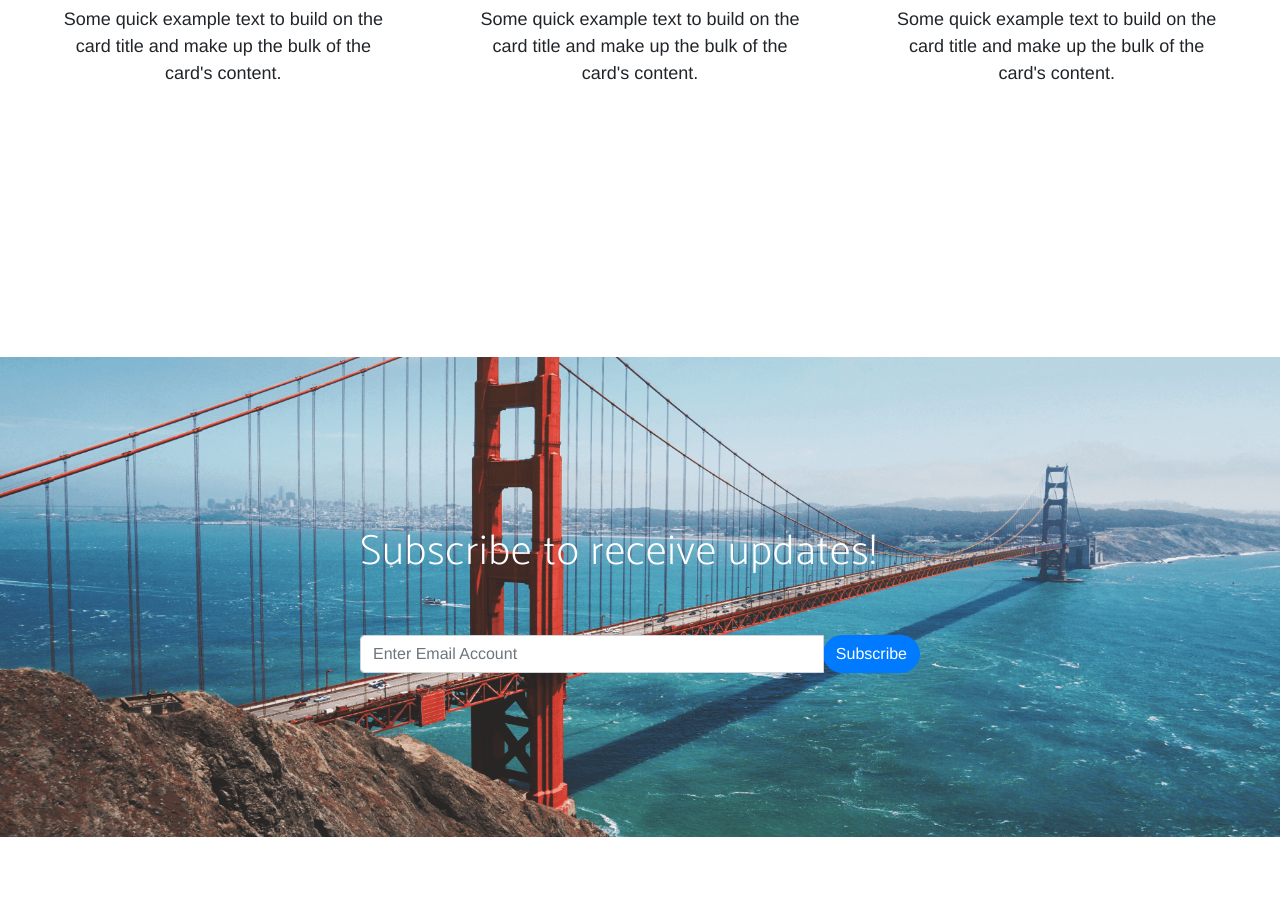
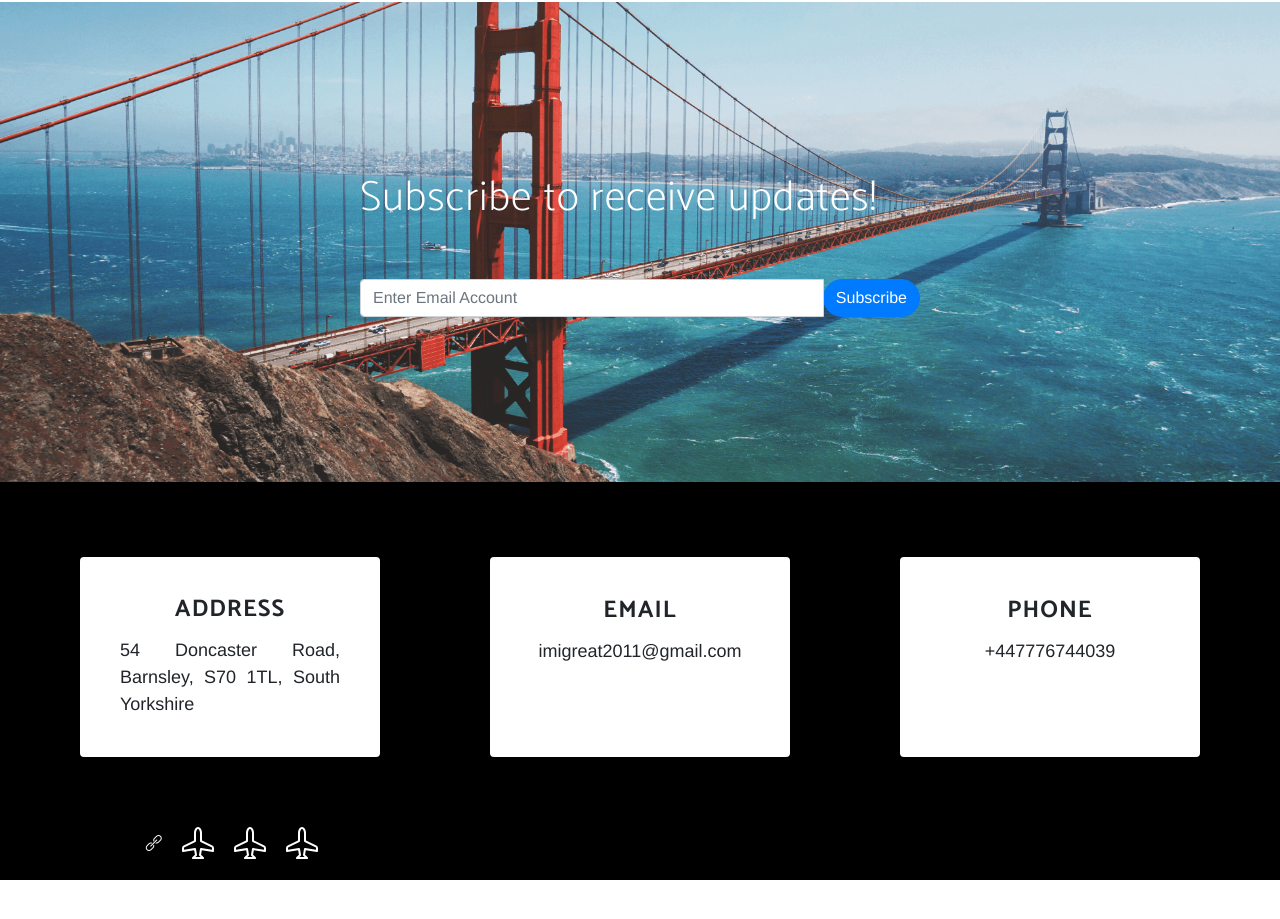
Before and after one commit to mannyigho/travel-california, a plain HTML site: page starter/index.html in a window 1280 px wide. Shown: the part 1957-2876 px from the top of the page. After the commit the page ends 2837 px from the top, so only its background shows below. Drawn offline with nearby package versions, Linux system fonts and the light colour scheme; a web font is replaced by a local one.

Commit message:
Completed the contact section and working on the icons below it

```diff
--- a/starter/css/index.css
+++ b/starter/css/index.css
@@ -55,8 +55,9 @@ p {
   margin-bottom: 20px;
 }
 
-section {
-  padding: 100px 0;
+testimonials-section {
+  padding-top: 50px;
+  padding-bottom: 50px;
 }
 
 section h2 {
@@ -131,6 +132,8 @@ header {
   text-align: center;
   align-items: center;
   justify-content: center;
+  padding-top: 40px;
+  padding-bottom: 40px;
 }
 
 .download-big-text {
@@ -156,7 +159,8 @@ header {
 
 .sectionHeading {
   text-align: center;
-  margin-bottom: 20px;
+  margin-top: 50px;
+  margin-bottom: 30px;
   font-weight: bold;
 }
 
@@ -180,6 +184,15 @@ header {
   text-align: center;
 }
 
+h5.card-title {
+  font-weight: bolder;
+  font-size: 24px;
+}
+
+p.card-text {
+  text-align: justify;
+}
+
 .travel-CTA {
   background: url(../images/SF.png);
   background-size: cover;
@@ -201,4 +214,39 @@ form {
 .form-text {
   color: var(--white-color);
   font-size: 42px;
+  margin-bottom: 30px;
 }
+
+.bg-black {
+  background-color: #000000;
+  padding: 5px 40px 5px 40px;
+  margin-top: -16px;
+}
+
+.contact-card {
+  width: 300px;
+  height: 200px;
+  padding: 20px;
+  text-align: center;
+}
+
+.icon-row {
+  display: flex;
+  flex-direction: row;
+  align-items: center;
+  justify-content: center;
+}
+
+.rounded-circle {
+  border: 1px solid #ffffff;
+}
+
+.icon-link {
+  display: flex;
+  margin-top: 20px;
+  align-items: center;
+  justify-content: space-evenly;
+  gap: 20px;
+  list-style: none;
+  color: #ffffff;
+}
--- a/starter/index.html
+++ b/starter/index.html
@@ -80,9 +80,9 @@
   </section>
 
   <!-- Testimonials -->
-  <section class="testimonials">
+  <section class="testimonials-section">
      <!-- Cards -->
-  <div class="container-fluid content">
+  <div class="content">
     <h2 class="sectionHeading">What people are saying</h2>
     <div class="row showsNear">
       <!-- Card 1 -->
@@ -132,9 +132,9 @@
   <!-- Call to Action -->
   <section class="signup-section" id="signup">
     <div class="row">
-      <div class="travel-CTA col-lg-12 col-md-12 col-sm-12 col-xs-12">
+      <div class="travel-CTA form-group col-lg-12 col-md-12 col-sm-12 col-xs-12">
         <form class="form-group">
-          <h2 class="form-text">Subscribe to receive updates!</h2><br/><br/>
+           <h2 class="form-text">Subscribe to receive updates!</h2><br/>
           <div class="input-group mb-3">
             <input type="text" class="form-control" id="inputEmail" placeholder="Enter Email Account">
             <div class="input-group-append"></div>
@@ -148,6 +148,64 @@
 
   <!-- Contact-->
   <section class="contact-section bg-black">
+    <div class="row">
+      <!-- Card 1 -->
+      <div class="cardContainer col-lg-4 col-md-4 col-sm-12 col-xs-12">
+        <div class="card contact-card">
+          <div class="card-body">
+            <h5 class="card-title">ADDRESS</h5>
+            <p class="card-text">54 Doncaster Road, Barnsley, S70 1TL, South Yorkshire</p>
+          </div>
+        </div>
+      </div>
+      <!-- End card 1 -->
+
+      <!-- Card 2 -->
+      <div class="cardContainer col-lg-4 col-md-4 col-sm-12 col-xs-12">
+        <div class="card contact-card">
+          <div class="card-body">
+            <h5 class="card-title">EMAIL</h5>
+            <p class="card-text">imigreat2011@gmail.com</p>
+          </div>
+        </div>
+      </div>
+      <!-- End card 2 -->
+
+      <!-- Card 3 -->
+      <div class="cardContainer col-lg-4 col-md-4 col-sm-12 col-xs-12">
+        <div class="card contact-card">
+          <div class="card-body">
+            <h5 class="card-title">PHONE</h5>
+            <p class="card-text">+447776744039</p>
+          </div>
+        </div>
+      </div>
+      <!-- End card 3 -->
+
+      <div class="row icon-row">
+        <div class="icon-col col-lg-4 col-md-4 col-sm-6 col-xs-12">
+        <ul class="icon-link">
+        <li>
+              <svg xmlns="http://www.w3.org/2000/svg" width="32" height="32" fill="currentColor" class="bi bi-airplane" viewBox="0 0 16 16">
+                <path d="M6.428 1.151C6.708.591 7.213 0 8 0s1.292.592 1.572 1.151C9.861 1.73 10 2.431 10 3v3.691l5.17 2.585a1.5 1.5 0 0 1 .83 1.342V12a.5.5 0 0 1-.582.493l-5.507-.918-.375 2.253 1.318 1.318A.5.5 0 0 1 10.5 16h-5a.5.5 0 0 1-.354-.854l1.319-1.318-.376-2.253-5.507.918A.5.5 0 0 1 0 12v-1.382a1.5 1.5 0 0 1 .83-1.342L6 6.691V3c0-.568.14-1.271.428-1.849m.894.448C7.111 2.02 7 2.569 7 3v4a.5.5 0 0 1-.276.447l-5.448 2.724a.5.5 0 0 0-.276.447v.792l5.418-.903a.5.5 0 0 1 .575.41l.5 3a.5.5 0 0 1-.14.437L6.708 15h2.586l-.647-.646a.5.5 0 0 1-.14-.436l.5-3a.5.5 0 0 1 .576-.411L15 11.41v-.792a.5.5 0 0 0-.276-.447L9.276 7.447A.5.5 0 0 1 9 7V3c0-.432-.11-.979-.322-1.401C8.458 1.159 8.213 1 8 1c-.213 0-.458.158-.678.599"/>
+                </svg>
+        </li>
+        <li>
+              <svg xmlns="http://www.w3.org/2000/svg" width="32" height="32" fill="currentColor" class="bi bi-airplane" viewBox="0 0 16 16">
+                <path d="M6.428 1.151C6.708.591 7.213 0 8 0s1.292.592 1.572 1.151C9.861 1.73 10 2.431 10 3v3.691l5.17 2.585a1.5 1.5 0 0 1 .83 1.342V12a.5.5 0 0 1-.582.493l-5.507-.918-.375 2.253 1.318 1.318A.5.5 0 0 1 10.5 16h-5a.5.5 0 0 1-.354-.854l1.319-1.318-.376-2.253-5.507.918A.5.5 0 0 1 0 12v-1.382a1.5 1.5 0 0 1 .83-1.342L6 6.691V3c0-.568.14-1.271.428-1.849m.894.448C7.111 2.02 7 2.569 7 3v4a.5.5 0 0 1-.276.447l-5.448 2.724a.5.5 0 0 0-.276.447v.792l5.418-.903a.5.5 0 0 1 .575.41l.5 3a.5.5 0 0 1-.14.437L6.708 15h2.586l-.647-.646a.5.5 0 0 1-.14-.436l.5-3a.5.5 0 0 1 .576-.411L15 11.41v-.792a.5.5 0 0 0-.276-.447L9.276 7.447A.5.5 0 0 1 9 7V3c0-.432-.11-.979-.322-1.401C8.458 1.159 8.213 1 8 1c-.213 0-.458.158-.678.599"/>
+                </svg>
+              </li>
+        <li>
+              <svg xmlns="http://www.w3.org/2000/svg" width="32" height="32" fill="currentColor" class="bi bi-airplane" viewBox="0 0 16 16">
+                <path d="M6.428 1.151C6.708.591 7.213 0 8 0s1.292.592 1.572 1.151C9.861 1.73 10 2.431 10 3v3.691l5.17 2.585a1.5 1.5 0 0 1 .83 1.342V12a.5.5 0 0 1-.582.493l-5.507-.918-.375 2.253 1.318 1.318A.5.5 0 0 1 10.5 16h-5a.5.5 0 0 1-.354-.854l1.319-1.318-.376-2.253-5.507.918A.5.5 0 0 1 0 12v-1.382a1.5 1.5 0 0 1 .83-1.342L6 6.691V3c0-.568.14-1.271.428-1.849m.894.448C7.111 2.02 7 2.569 7 3v4a.5.5 0 0 1-.276.447l-5.448 2.724a.5.5 0 0 0-.276.447v.792l5.418-.903a.5.5 0 0 1 .575.41l.5 3a.5.5 0 0 1-.14.437L6.708 15h2.586l-.647-.646a.5.5 0 0 1-.14-.436l.5-3a.5.5 0 0 1 .576-.411L15 11.41v-.792a.5.5 0 0 0-.276-.447L9.276 7.447A.5.5 0 0 1 9 7V3c0-.432-.11-.979-.322-1.401C8.458 1.159 8.213 1 8 1c-.213 0-.458.158-.678.599"/>
+                </svg>
+        </li>
+        </ul>
+      </div>
+      <!-- End card 1 -->
+      </div>
+
+     </div>
   </section>
 
   <footer>
```
